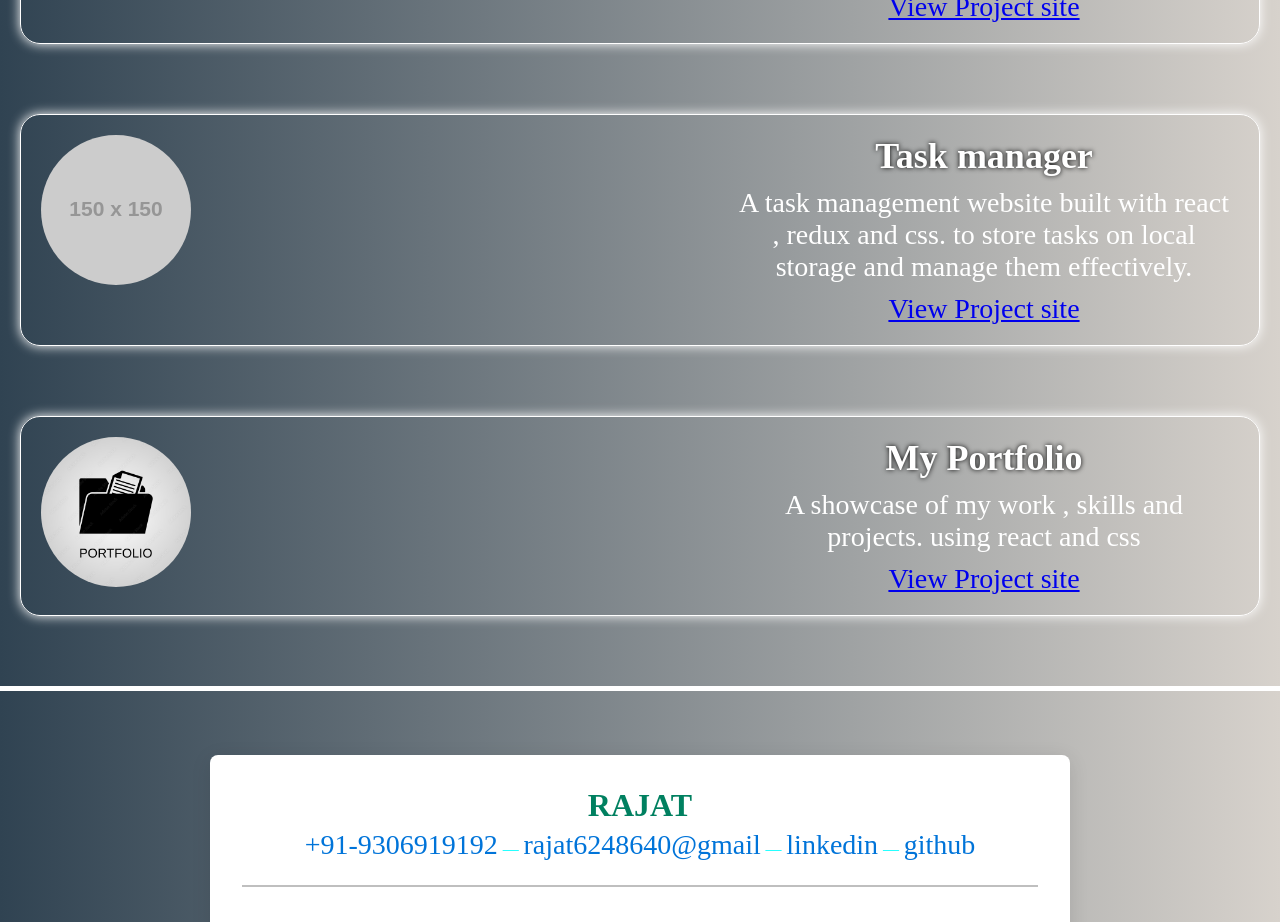
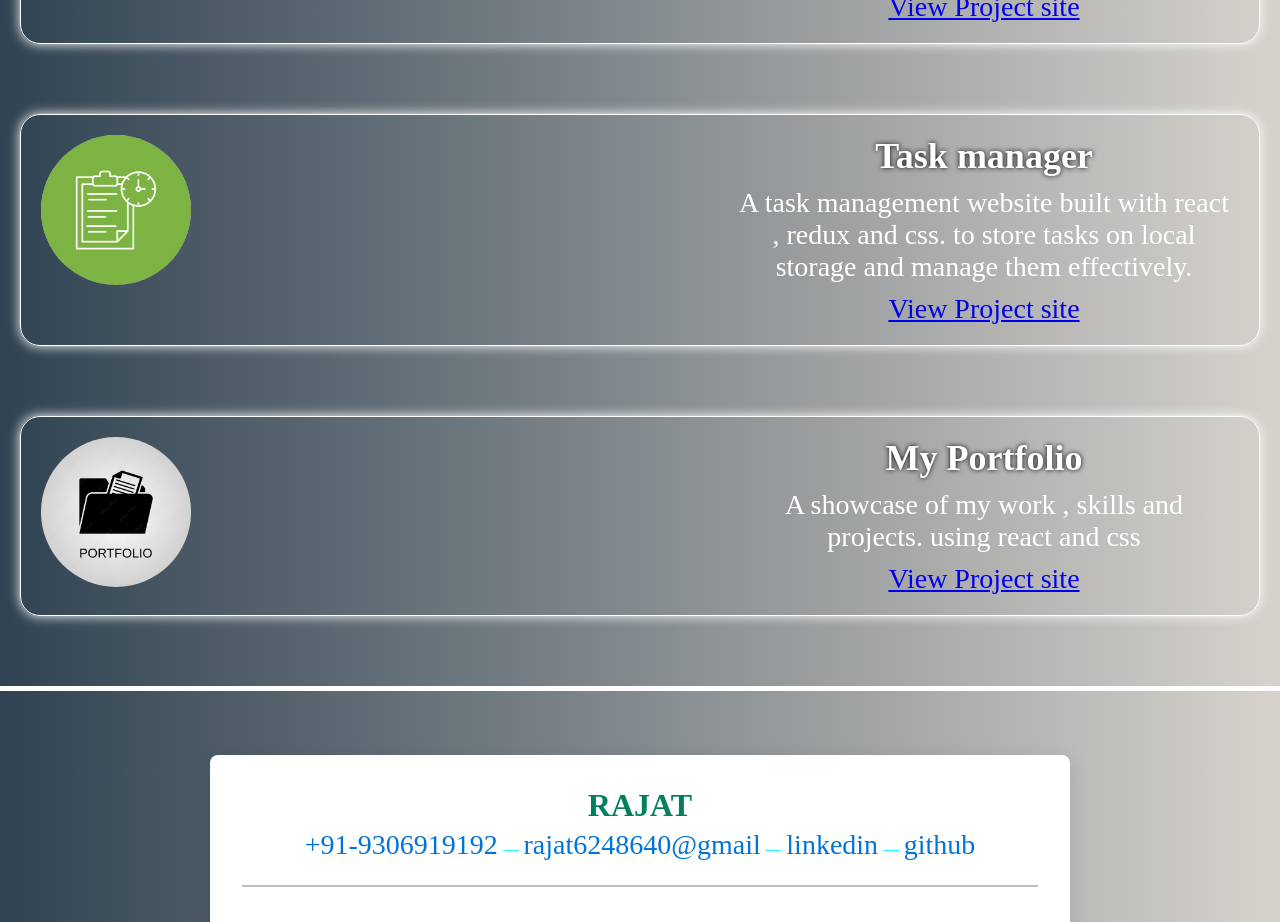
Before and after one commit to Rajat-0707/portfolio, a React (Vite) app: page / in a window 1280 px wide. Shown: the part 3800-4722 px from the top of the page. Built offline with nearby package versions, Linux system fonts and the light colour scheme.

Commit message:
Update App.jsx

```diff
--- a/src/App.jsx
+++ b/src/App.jsx
@@ -55,7 +55,7 @@ function App() {
             </div>
 
        <Projects image="o-e-g.jpg" title="odd even game" description="A simple game built with react to guess if the sum of number guessed by both the player and the computer is odd or even." link="https://project1-chi-eight.vercel.app/" />
-       <Projects image="https://via.placeholder.com/150" title="Task manager" description="A task management website built with react , redux and css. to store tasks on local storage and manage them effectively." link="#" />
+       <Projects image="task-icon.jpg" title="Task manager" description="A task management website built with react , redux and css. to store tasks on local storage and manage them effectively." link="#" />
          <Projects image="port-icon.jpg" title="My Portfolio" description="A showcase of my work , skills and projects. using react and css" link="https://portfolio-iota-swart-42.vercel.app/" />
        </Element>
 
```
